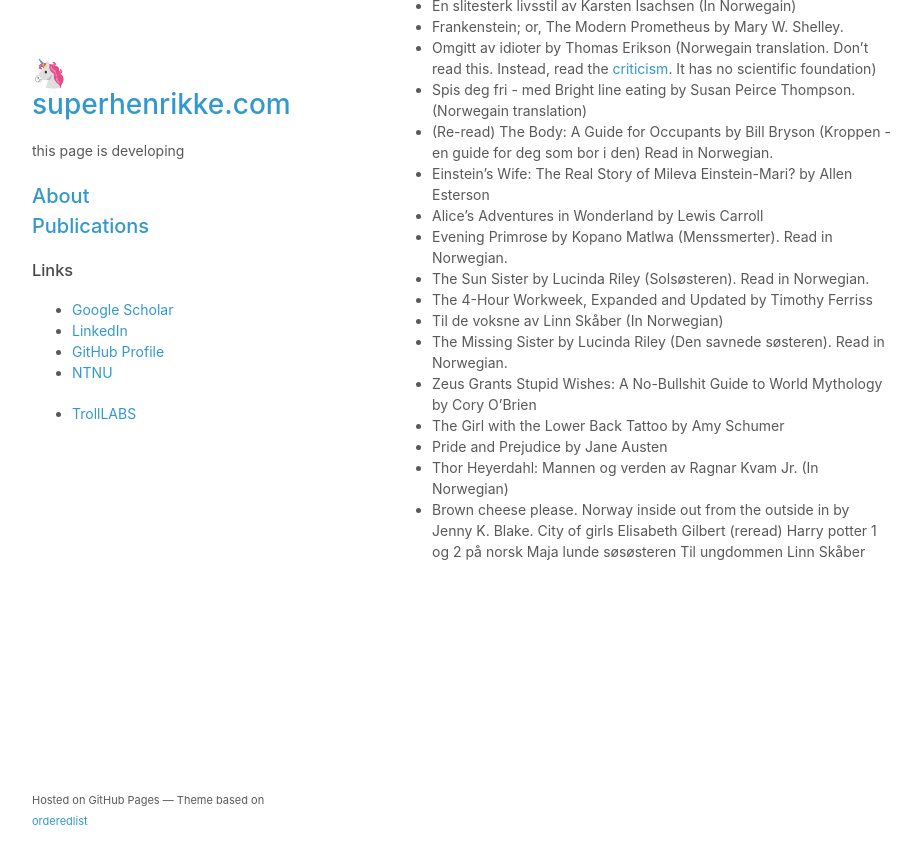
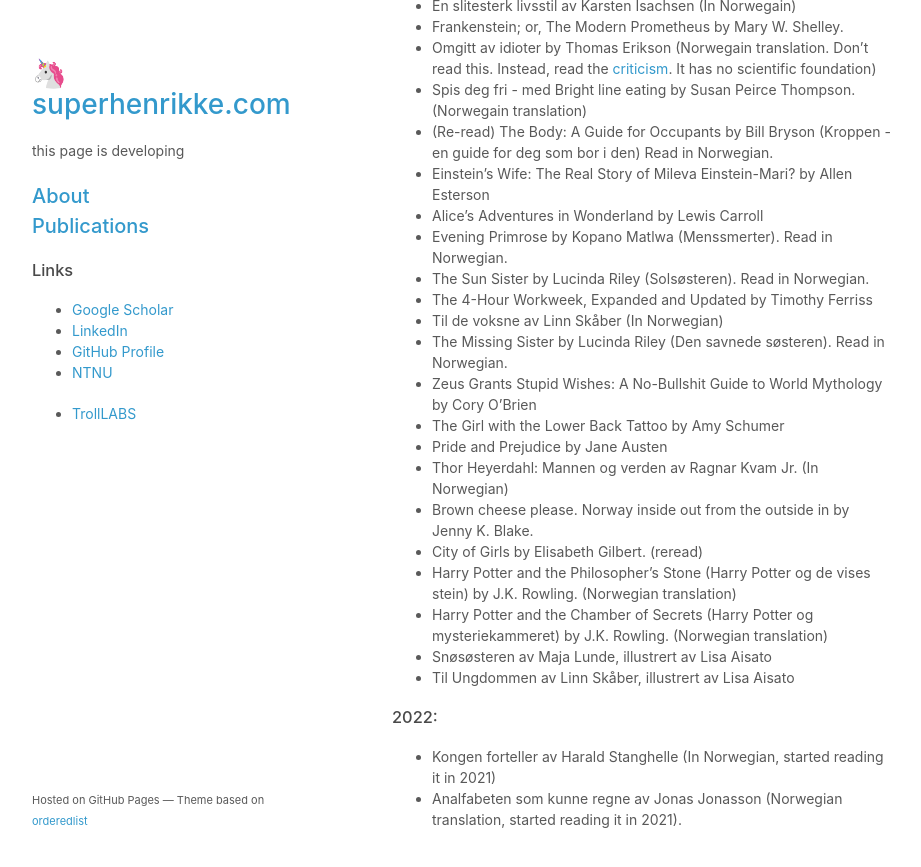
Before and after one commit to superhenrikke/superhenrikke.github.io, a Jekyll site: the page built from books.md, in a window 1280 px wide and 900 px high, scrolled down 551 px. Shown: the top 867 px of the window, without its empty margins (178-1099 px from the left). Built offline with Jekyll 4.4.1, drawn with Linux system fonts in a browser that asks for light colours; our own code applies the rules of GitHub Pages for plain Markdown files; a script that is not in the unit is left out.

Commit message:
Update books.md

```diff
--- a/books.md
+++ b/books.md
@@ -30,7 +30,12 @@
 - Pride and Prejudice by Jane Austen
 - Thor Heyerdahl: Mannen og verden av Ragnar Kvam Jr. (In Norwegian)
 - Brown cheese please. Norway inside out from the outside in by Jenny K. Blake.
-City of girls Elisabeth Gilbert (reread)
-Harry potter 1 og 2 på norsk
-Maja lunde søsøsteren
-Til ungdommen Linn Skåber
+- City of Girls by Elisabeth Gilbert. (reread)
+- Harry Potter and the Philosopher's Stone (Harry Potter og de vises stein) by J.K. Rowling. (Norwegian translation)
+- Harry Potter and the Chamber of Secrets (Harry Potter og mysteriekammeret) by J.K. Rowling. (Norwegian translation)
+- Snøsøsteren av Maja Lunde, illustrert av Lisa Aisato
+- Til Ungdommen av Linn Skåber, illustrert av Lisa Aisato
+
+### 2022:
+- Kongen forteller av Harald Stanghelle (In Norwegian, started reading it in 2021)
+- Analfabeten som kunne regne av Jonas Jonasson (Norwegian translation, started reading it in 2021).
```
